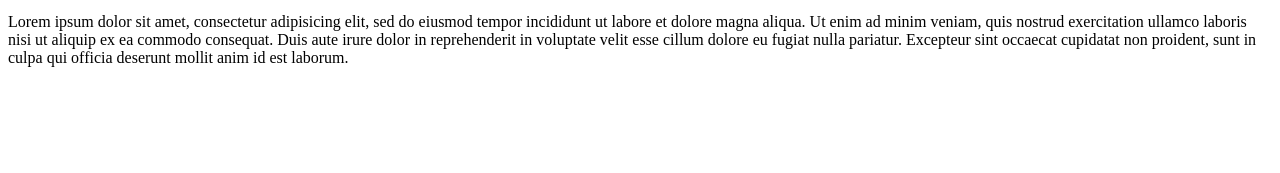
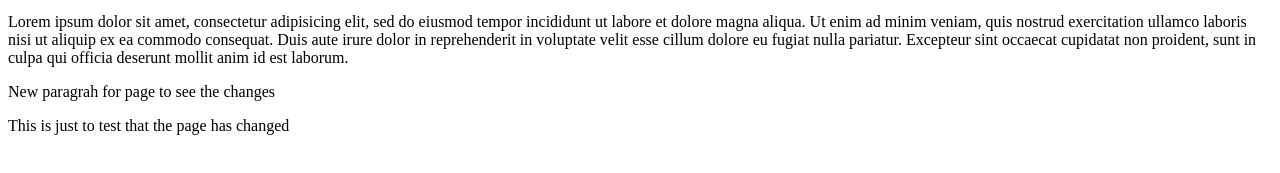
Before and after one commit to Jpelec/Savvy-portfolio, a plain HTML site: page blog/index.html in a window 1280 px wide. Shown: the part 137-310 px from the top of the page. Drawn offline with Linux system fonts and the light colour scheme.

Commit message:
updated blog page

```diff
--- a/blog/index.html
+++ b/blog/index.html
@@ -13,6 +13,7 @@
   </p>
   <p> Lorem ipsum dolor sit amet, consectetur adipisicing elit, sed do eiusmod tempor incididunt ut labore et dolore magna aliqua. Ut enim ad minim veniam, quis nostrud exercitation ullamco laboris nisi ut aliquip ex ea commodo consequat. Duis aute irure dolor in reprehenderit in voluptate velit esse cillum dolore eu fugiat nulla pariatur. Excepteur sint occaecat cupidatat non proident, sunt in culpa qui officia deserunt mollit anim id est laborum.
   </p>
-  <p></p>
+  <p> New paragrah for page to see the changes</p>
+  <p>This is just to test that the page has changed </p>
 </body>
 </html>
```
